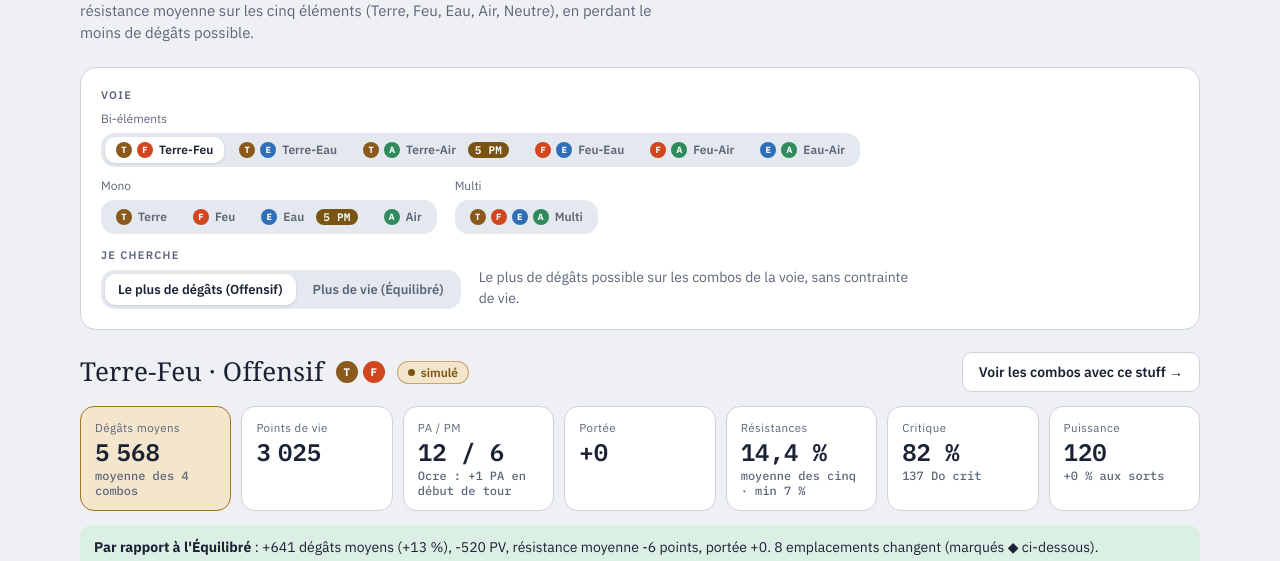
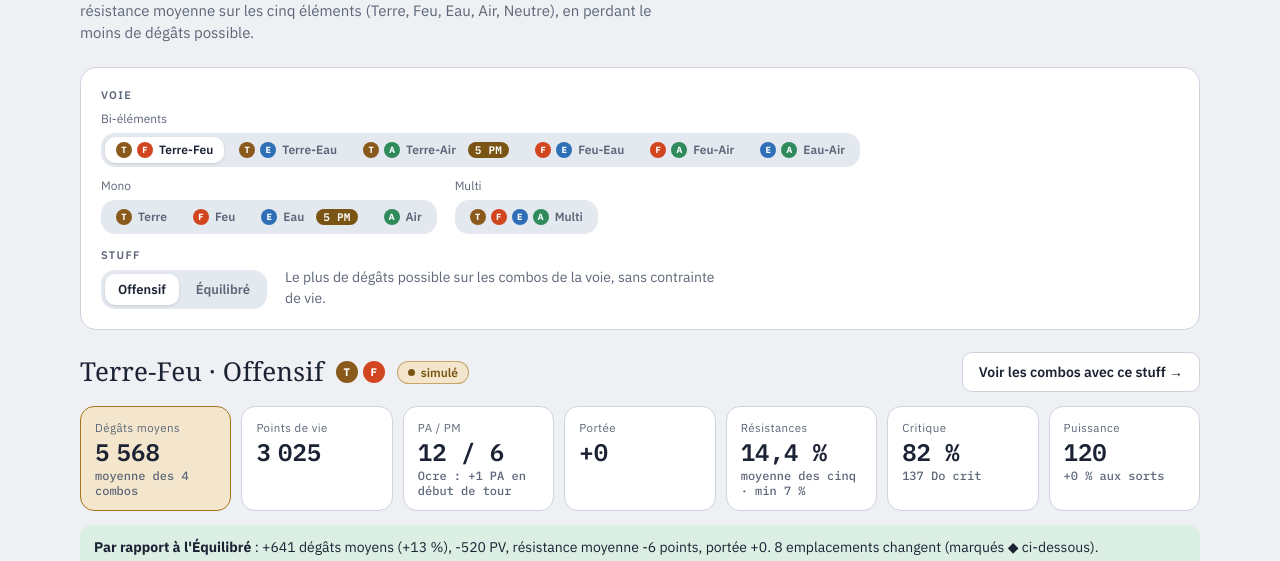
Before and after one commit to TitouSou/SanctuaireXelor, a plain HTML site: page site/stuffs.html in a window 1280 px wide. Shown: the part 216-777 px from the top of the page. Drawn offline with Linux system fonts and the light colour scheme; a web font is replaced by a local one.

Commit message:
Page Stuffs : boutons « Offensif » et « Équilibré »
Les boutons « Le plus de dégâts (Offensif) » et « Plus de vie (Équilibré) »
deviennent « Offensif » et « Équilibré », sous le titre « Stuff ».

Co-Authored-By: Claude Opus 5.5 <noreply@anthropic.com>

```diff
--- a/site/stuffs.html
+++ b/site/stuffs.html
@@ -27,10 +27,10 @@
     </div>
     <div style="display:flex;flex-wrap:wrap;align-items:center;gap:10px 18px">
       <div style="display:flex;flex-direction:column;gap:8px">
-        <span class="eyebrow">Je cherche</span>
+        <span class="eyebrow">Stuff</span>
         <div class="bascule" role="group" aria-label="Profil du stuff">
-          <button data-profil="offensif">Le plus de dégâts (Offensif)</button>
-          <button data-profil="equilibre">Plus de vie (Équilibré)</button>
+          <button data-profil="offensif">Offensif</button>
+          <button data-profil="equilibre">Équilibré</button>
         </div>
       </div>
       <p class="muted" id="profilTexte" style="margin:0;max-width:52ch;font-size:14px;align-self:flex-end"></p>
```
